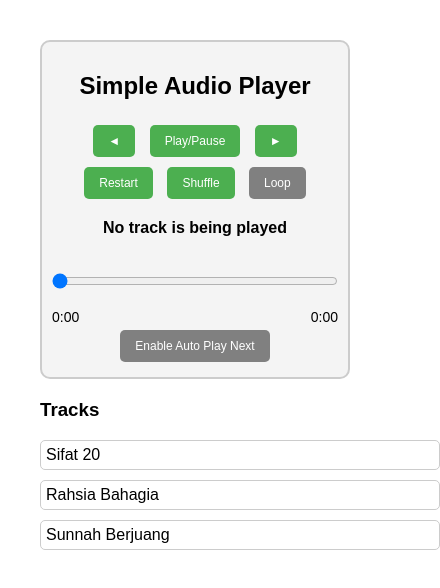
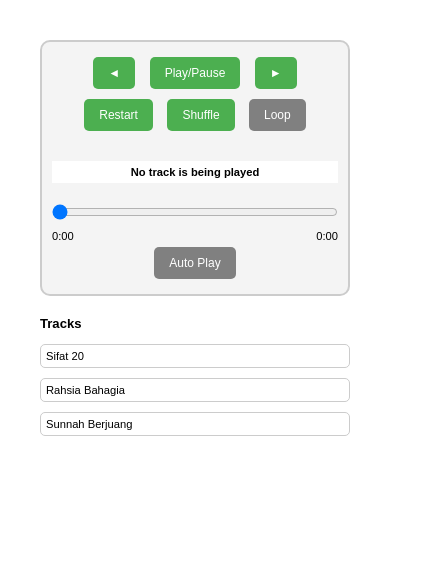
Before and after one commit to bazliamin90/ipod, a plain HTML site: page index.html in a window 390 px wide. Shown: the whole page, 440 px wide, since content can reach past the window. Drawn offline with Linux system fonts and the light colour scheme.

Commit message:
Update index.html

```diff
--- a/index.html
+++ b/index.html
@@ -3,7 +3,7 @@
 <head>
   <meta charset="UTF-8">
   <meta name="viewport" content="width=device-width, initial-scale=1.0">
-  <title>Simple Audio Player with Auto Play</title>
+  <title>Baz's Ipod</title>
   <style>
     body {
       font-family: Arial, sans-serif;
@@ -42,13 +42,18 @@
     }
 
     #track-name {
-      margin-top: 15px;
+      margin-top: 25px;
       font-weight: bold;
+	  background-color: white;
+	  width: 100%;
+	  padding: 5px;
+	  box-sizing: border-box;
+	  text-align: center;
     }
 
     #progress-bar {
       width: 100%;
-      margin: 20px 0;
+      margin: 10px 0;
     }
 
     .time-display {
@@ -93,6 +98,19 @@
 		margin: 0 auto;            /* Center horizontally */
 		box-sizing: border-box;     /* Ensure padding doesn't exceed width */
 		}
+
+		#track-name {
+		font-size: 0.7rem;
+		}
+
+		.time-display {
+		font-size: 0.7rem;
+		}
+
+		.track-list {
+		width: 100%;
+		font-size: 0.7rem;
+		}
 	}
 
   </style>
@@ -100,11 +118,11 @@
 <body>
 
   <div class="audio-player">
-    <h2>Simple Audio Player</h2>
     <div>
       <button onclick="prevAudio()">◄</button>
       <button onclick="playPauseAudio()">Play/Pause</button>
       <button onclick="nextAudio()">►</button>
+	  <br>
 	  <button onclick="replayAudio()">Restart</button>
 	  <button onclick="shuffleAudio()">Shuffle</button>
 	  <button id="loop-btn" onclick="toggleLoop()" style="background-color: grey;">Loop</button>
@@ -120,7 +138,7 @@
     </div>
 
     <!-- Auto Play Button -->
-    <button id="autoplay-btn" onclick="toggleAutoPlay()" style="background-color: grey;">Enable Auto Play Next</button>
+    <button id="autoplay-btn" onclick="toggleAutoPlay()" style="background-color: grey;">Auto Play</button>
   </div>
 
   <!-- Track List -->
@@ -177,10 +195,10 @@
 
 	if (isAutoPlayNext) {
     autoPlayBtn.style.backgroundColor = '#4CAF50';  // Active color like other buttons
-    autoPlayBtn.textContent = "Disable Auto Play Next";
+    autoPlayBtn.textContent = "Auto Play";
 	} else {
     autoPlayBtn.style.backgroundColor = 'grey';     // Inactive grey color
-    autoPlayBtn.textContent = "Enable Auto Play Next";
+    autoPlayBtn.textContent = "Auto Play";
 	}
 
 	if (isAutoPlayNext) {
```
